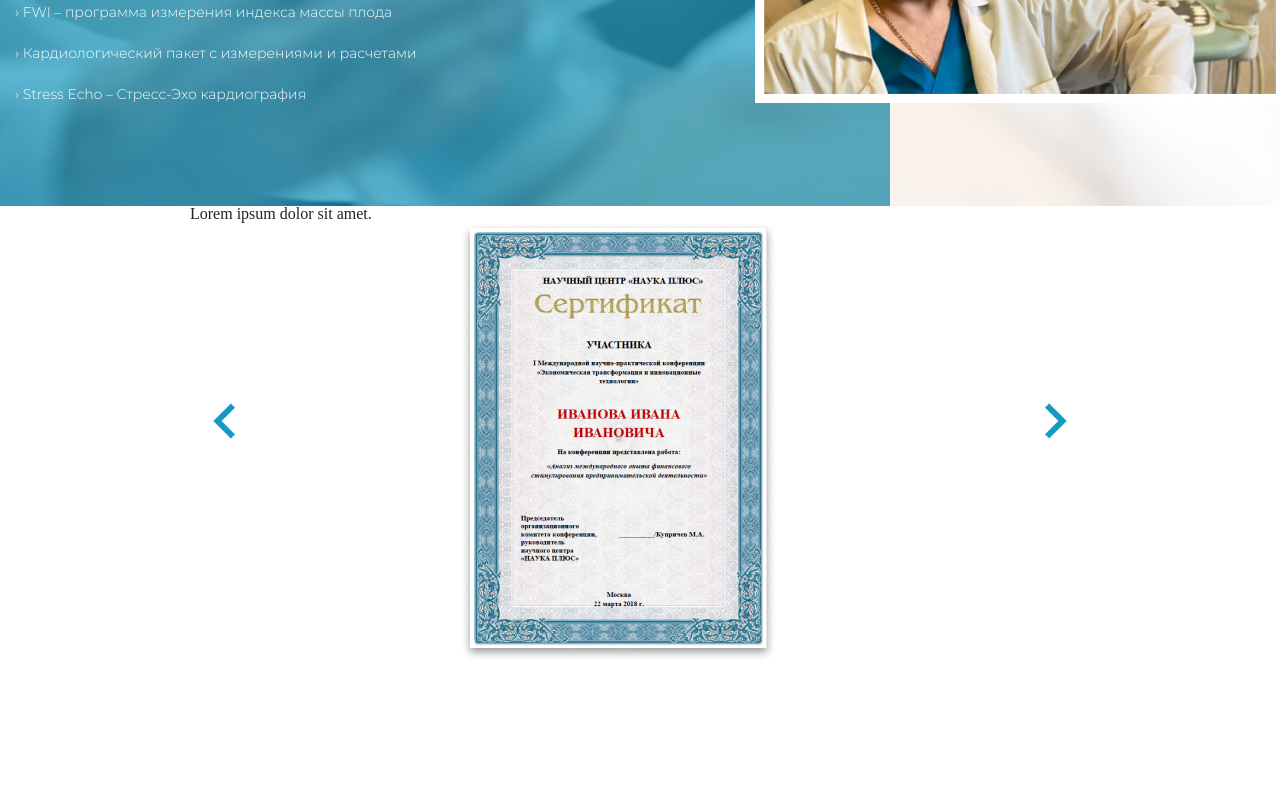
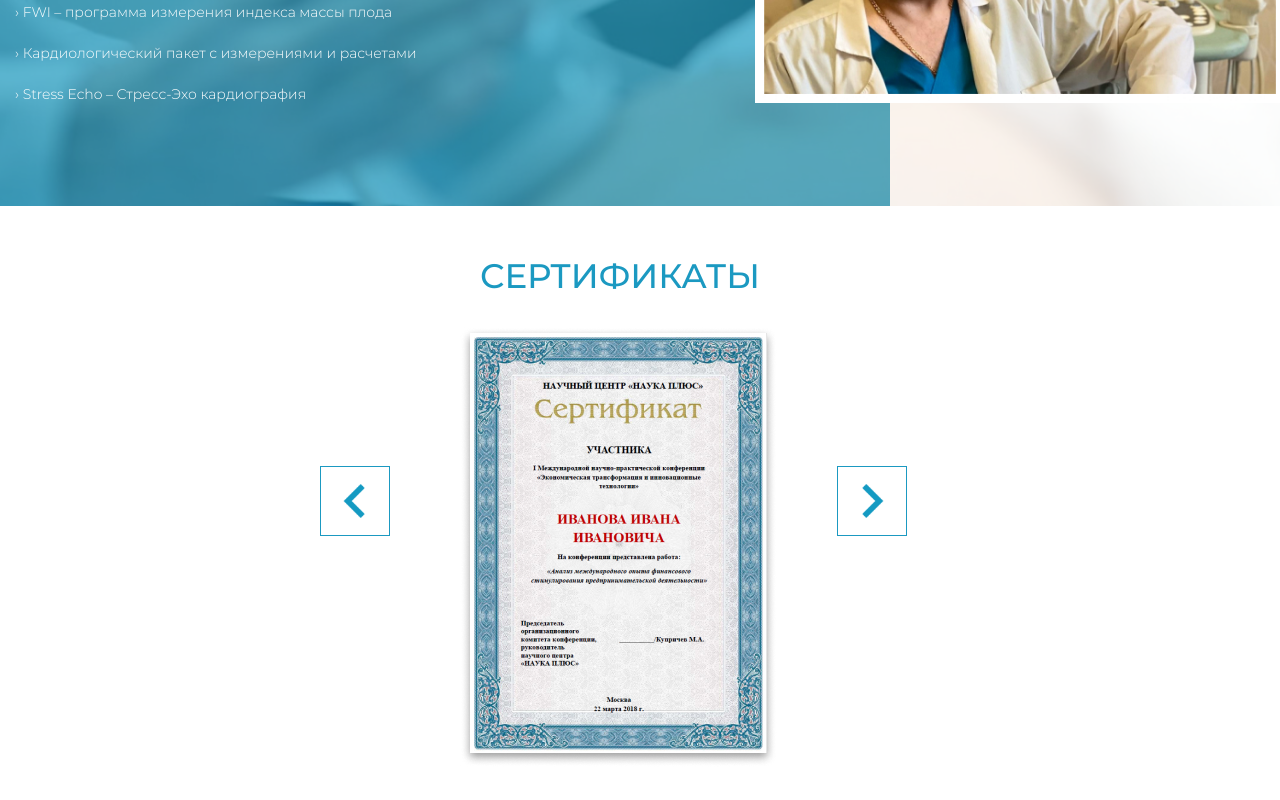
Before and after one commit to khozhainov-aleksandr/Work_for_Demonstration, a plain HTML site: page index.html in a window 1280 px wide. Shown: the part 3955-4755 px from the top of the page. Drawn offline with Linux system fonts and the light colour scheme.

Commit message:
Finished slider setup

```diff
--- a/css/style.css
+++ b/css/style.css
@@ -624,6 +624,21 @@
     margin: 0 auto;
     overflow: hidden;
     position: relative;
+    padding: 20px 0;
+}
+
+.carousel-container_h3 {
+    font-family: "Montserrat", sans-serif;
+    font-style: normal;
+    font-weight: 500;
+    font-size: 34px;
+    line-height: 41px;
+    text-align: center;
+    text-transform: uppercase;
+    color: #1B99C1;
+    padding: 30px 0px;
+    position: relative;
+    left: -20px;
 }
 
 .carousel-slides {
@@ -665,11 +680,12 @@
 
 .btn-container {
     display: flex;
-    justify-content: space-between;
+    justify-content: space-around;
     height: 30px;
-    width: 100%;
+    width: 115%;
     position: absolute;
-    top: 180px;
+    top: 260px;
+    left: -94px;
 }
 
 .btn {
@@ -678,6 +694,14 @@
     background-image: url('../img/seventh_block_certificates/left_arrow.png');
     background-position: 0 0;
     background-size: cover;
+    border: 1px solid #1B99C1;
+    transition: 0.4s ease-in;
+}
+
+.btn:hover {
+    background-image: url('../img/seventh_block_certificates/left_arrow_hover.png');
+    background-color: #1B99C1;
+    transition: 0.4s ease-in;
 }
 
 .btn:nth-child(2) {
--- a/index.html
+++ b/index.html
@@ -234,7 +234,7 @@
     </main>
     <footer class="footer">
         <div class="carousel-container">
-            <h5>Lorem ipsum dolor sit amet.</h5>
+            <h3 class="carousel-container_h3">СЕРТИФИКАТЫ</h3>
             <div class="carousel-slides">
                 <img id="lastClone" src="./img/seventh_block_certificates/certificate_01.jpg" alt="" class="slide">
                 <img src="./img/seventh_block_certificates/certificate_01.jpg" alt="" class="slide">
```
